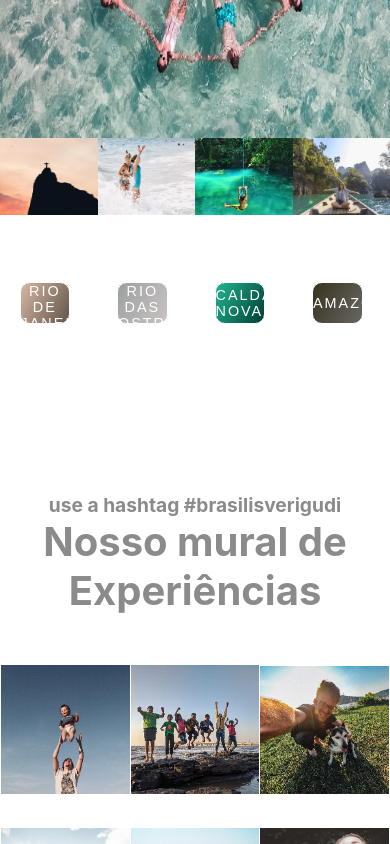
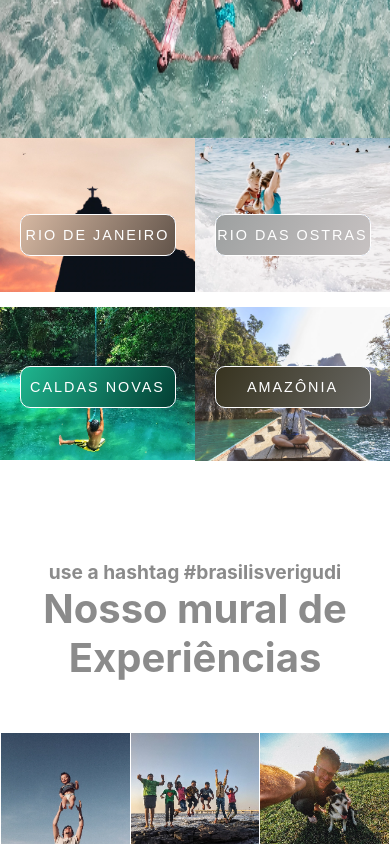
Before and after one commit to thayssa-souza/Travels_Gudi, a React (Create React App) app: page / in a window 390 px wide. Shown: the part 3280-4124 px from the top of the page. Built offline with nearby package versions, Linux system fonts and the light colour scheme.

Commit message:
Create responsive places wall on main

```diff
--- a/src/components/photoWall/photoWall.css
+++ b/src/components/photoWall/photoWall.css
@@ -35,7 +35,7 @@
 
 @media (max-width: 800px) and (min-width: 360px) {
   .containerPhotoWall {
-    padding-top: 1vh;
+    padding-top: 10vh;
   }
   .containerPhotoWall .firstContainerWall .subtitleWall {
     font-size: 1.2em;
--- a/src/components/photoWall/photoWall.scss
+++ b/src/components/photoWall/photoWall.scss
@@ -37,7 +37,7 @@ $color-gray: #8B8B8B;
 
 @media(max-width: 800px) and (min-width: 360px){
     .containerPhotoWall{
-        padding-top: 1vh;
+        padding-top: 10vh;
         .firstContainerWall{
             .subtitleWall{
                 font-size: 1.2em;
--- a/src/components/places/places.css
+++ b/src/components/places/places.css
@@ -25,6 +25,7 @@
 .containerPhotos .spanPhoto .btnFirstPlace:hover {
   cursor: pointer;
   font-weight: 700;
+  color: white;
 }
 .containerPhotos .spanPhoto .btnSecondPlace {
   width: 13vw;
@@ -38,6 +39,7 @@
 .containerPhotos .spanPhoto .btnSecondPlace:hover {
   cursor: pointer;
   font-weight: 700;
+  color: white;
 }
 .containerPhotos .spanPhoto .btnThirdPlace {
   width: 13vw;
@@ -51,6 +53,7 @@
 .containerPhotos .spanPhoto .btnThirdPlace:hover {
   cursor: pointer;
   font-weight: 700;
+  color: white;
 }
 .containerPhotos .spanPhoto .btnFourthPlace {
   width: 13vw;
@@ -64,4 +67,47 @@
 .containerPhotos .spanPhoto .btnFourthPlace:hover {
   cursor: pointer;
   font-weight: 700;
+  color: white;
+}
+
+@media (max-width: 800px) and (min-width: 360px) {
+  .containerPhotos {
+    height: 40vh;
+    flex-direction: row;
+    flex-wrap: wrap;
+    position: relative;
+  }
+  .containerPhotos .spanPhoto {
+    width: 50%;
+    height: 20vh;
+  }
+  .containerPhotos .spanPhoto .figurePlacePhoto {
+    width: 100%;
+    height: 20vh;
+  }
+  .containerPhotos .spanPhoto .btnFirstPlace {
+    width: 13vw;
+    position: absolute;
+    top: 17vh;
+    border: solid 1px white;
+    font-weight: 200;
+    top: 9vh;
+    left: 5vw;
+    width: 40vw;
+  }
+  .containerPhotos .spanPhoto .btnSecondPlace {
+    top: 9vh;
+    left: 55vw;
+    width: 40vw;
+  }
+  .containerPhotos .spanPhoto .btnThirdPlace {
+    top: 27vh;
+    left: 5vw;
+    width: 40vw;
+  }
+  .containerPhotos .spanPhoto .btnFourthPlace {
+    top: 27vh;
+    left: 55vw;
+    width: 40vw;
+  }
 }/*# sourceMappingURL=places.css.map */
--- a/src/components/places/places.scss
+++ b/src/components/places/places.scss
@@ -9,6 +9,7 @@
 @mixin btn-hover{
     cursor: pointer;
     font-weight: 700;
+    color: #ffff;
 }
 
 .containerPhotos{
@@ -61,3 +62,44 @@
         }
     }
 }
+
+@media(max-width: 800px) and (min-width: 360px){
+    .containerPhotos{
+        height: 40vh;
+        flex-direction: row;
+        flex-wrap: wrap;
+        position: relative;
+        .spanPhoto{
+            width: 50%;
+            height: 20vh;
+            .figurePlacePhoto{
+                width: 100%;
+                height: 20vh;
+            }
+            .btnFirstPlace{
+                @include btn-pattern();
+                top: 9vh;
+                left: 5vw;
+                width: 40vw;
+            }
+
+            .btnSecondPlace{
+                top: 9vh;
+                left: 55vw;
+                width: 40vw;
+            }
+
+            .btnThirdPlace{
+                top: 27vh;
+                left: 5vw;
+                width: 40vw;
+            }
+
+            .btnFourthPlace{
+                top: 27vh;
+                left: 55vw;
+                width: 40vw;
+            }
+        }
+    }
+}
```
Also changed, not shown: 2 other files (tests, documents, lock files or other folders).
